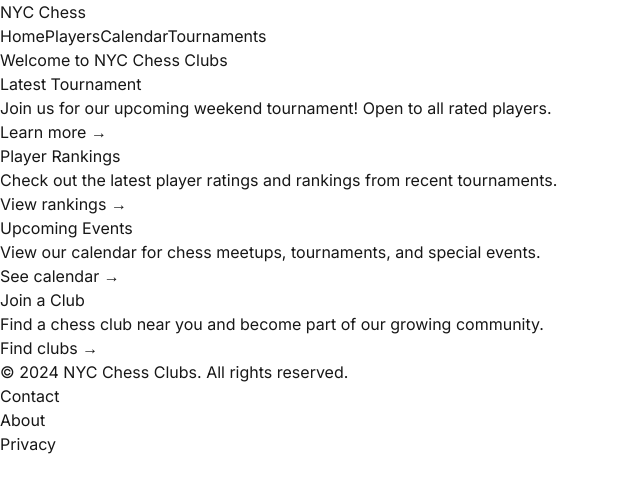
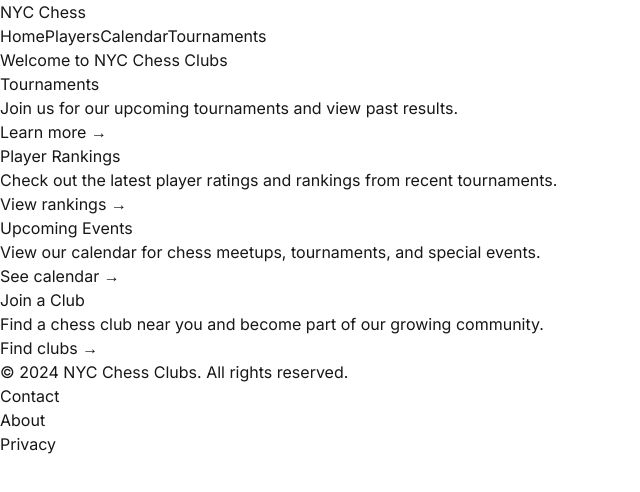
Before and after one commit to aeeilllmrx/nycchess, a Next.js app: page / in a window 1280 px wide. Shown: the top 492 px of the page, without its empty margins (0-640 px from the left). Built offline with nearby package versions, Linux system fonts and the light colour scheme.

Commit message:
update tournament wording

```diff
--- a/src/app/page.js
+++ b/src/app/page.js
@@ -5,9 +5,9 @@ export default function Home() {
 
       <div className="grid md:grid-cols-2 gap-6">
         <div className="bg-white p-6 rounded-lg shadow">
-          <h2 className="text-xl font-semibold mb-4">Latest Tournament</h2>
+          <h2 className="text-xl font-semibold mb-4">Tournaments</h2>
           <p className="text-gray-600">
-            Join us for our upcoming weekend tournament! Open to all rated players.
+            Join us for our upcoming tournaments and view past results.
           </p>
           <a
             href="/tournaments"
```
